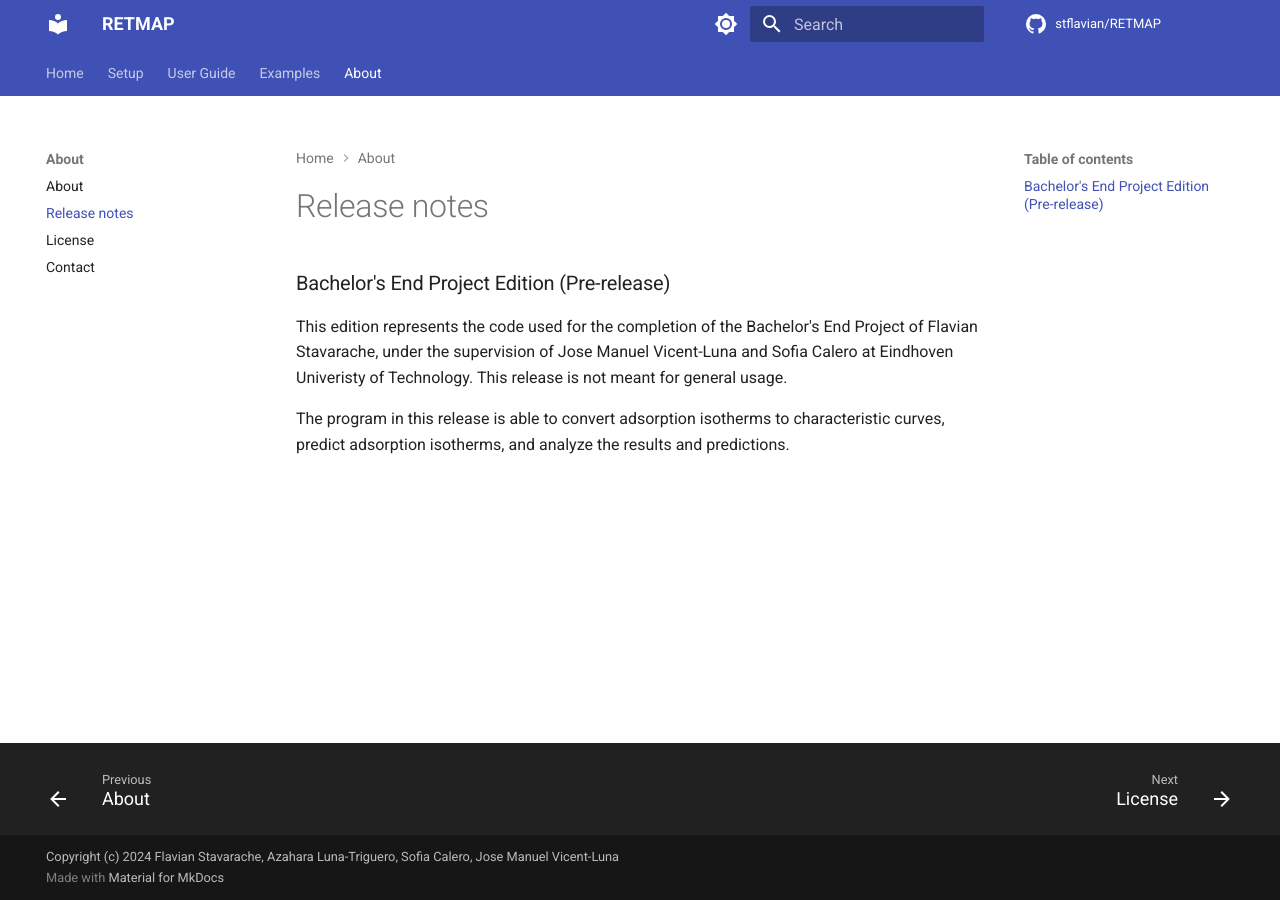
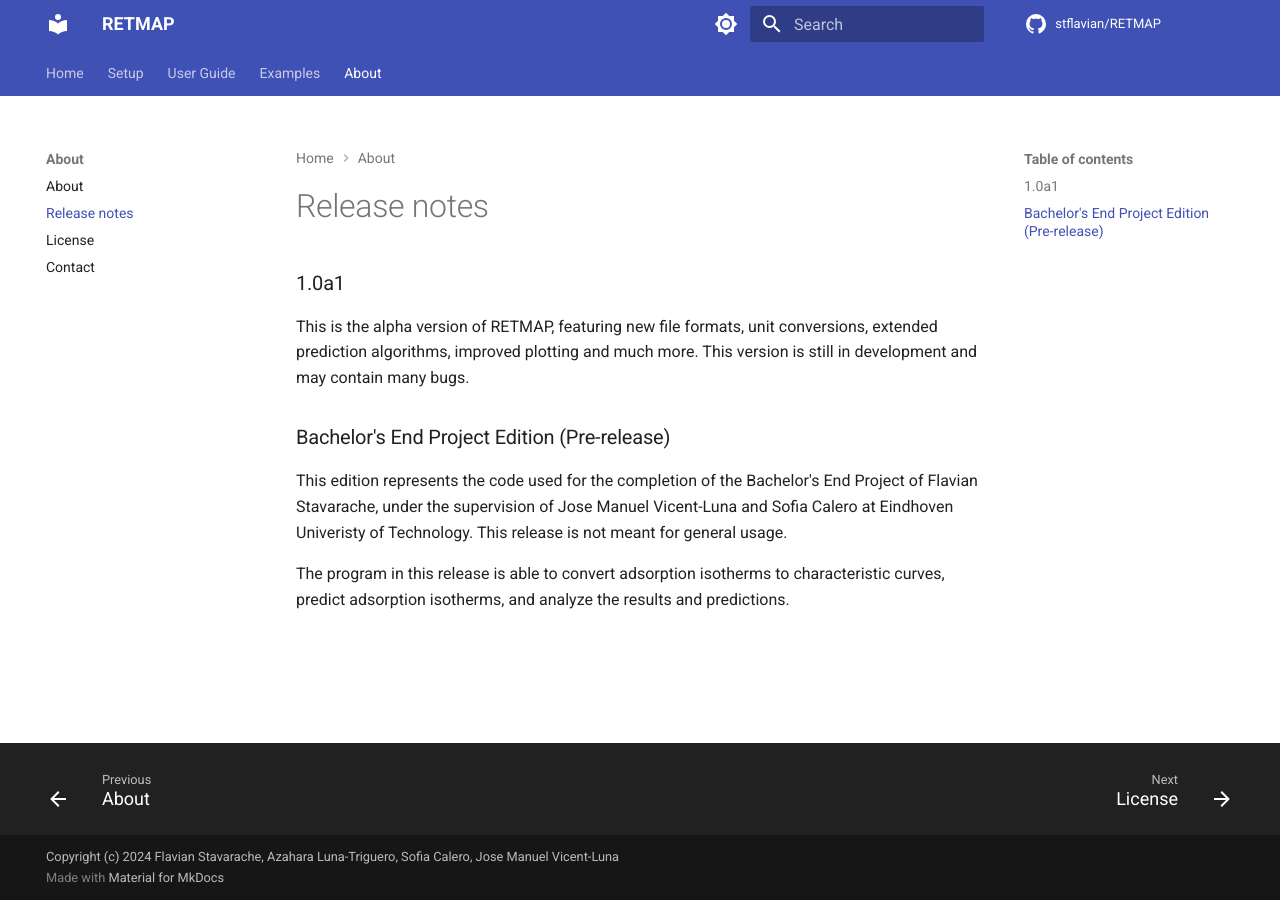
Before and after one commit to stflavian/RETMAP, an MkDocs documentation site: the page built from docs/release_notes.md, in a window 1280 px wide. Built offline with MkDocs 1.6.1 and Material for MkDocs 9.7.7, drawn with Linux system fonts in a browser that asks for light colours; comment, search, counter and statistics services are not loaded.

Commit message:
updated release notes

```diff
--- a/docs/release_notes.md
+++ b/docs/release_notes.md
@@ -1,4 +1,11 @@
 # Release notes
+
+### 1.0a1
+
+This is the alpha version of RETMAP, featuring new file formats, unit conversions,
+extended prediction algorithms, improved plotting and much more. This version is still
+in development and may contain many bugs.
+
 
 ### Bachelor's End Project Edition (Pre-release)
 
```
